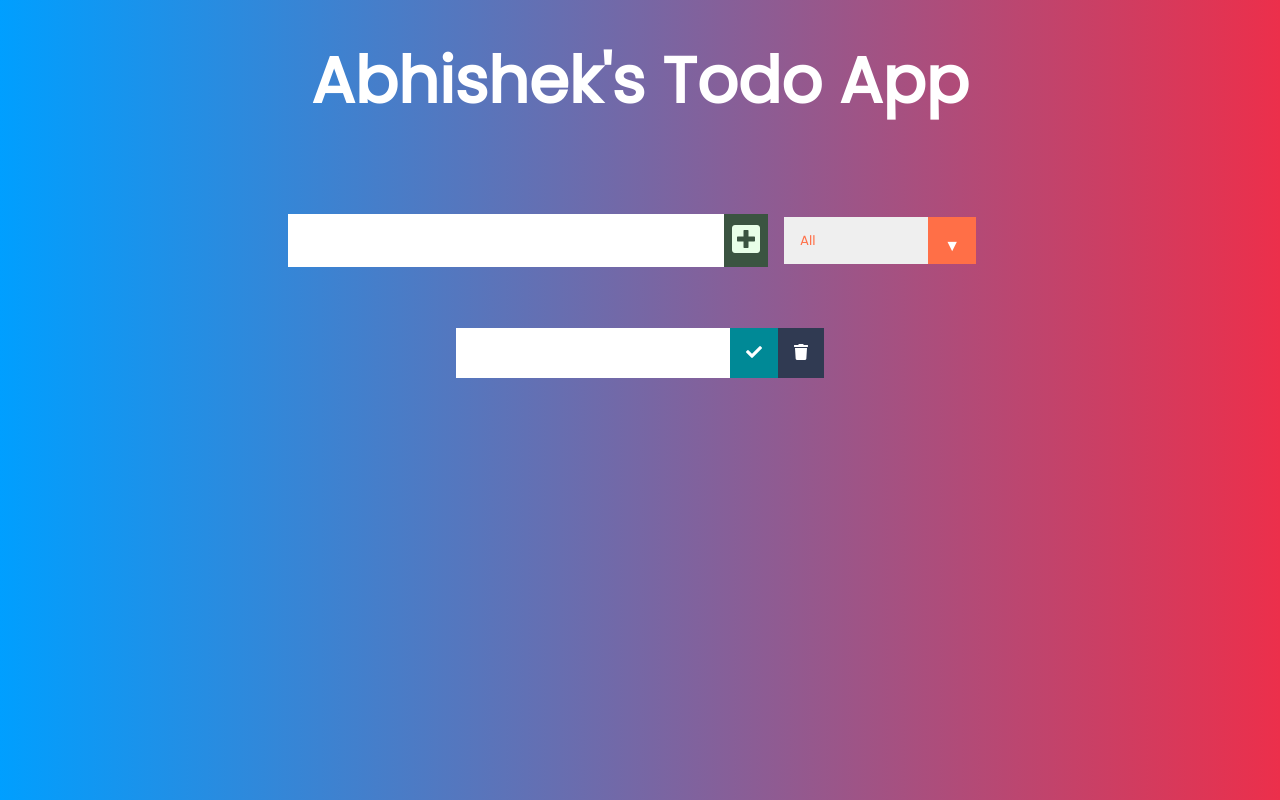
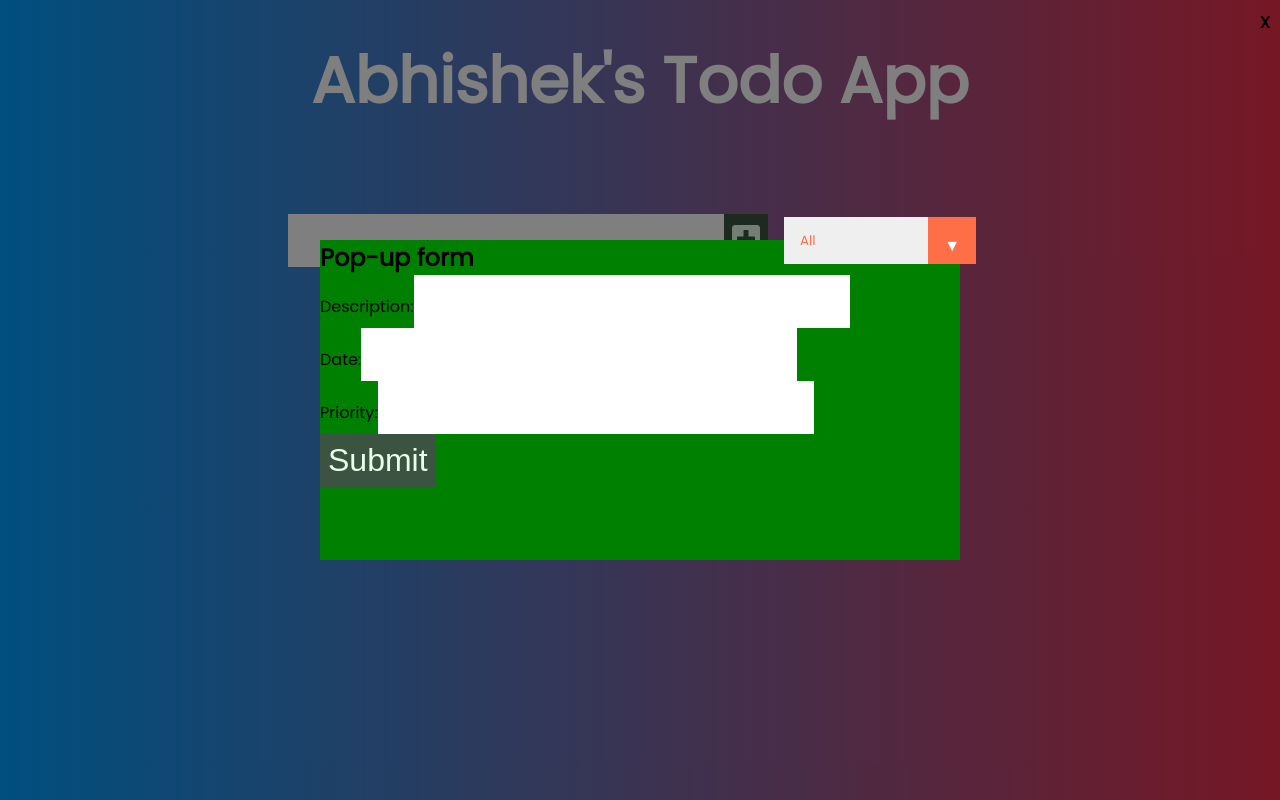
Before and after one commit to abhishek-dpai/Assignment-2-Todo-App, a React (Create React App) app: page / in a window 1280 px wide. Both pictures are taken after a click on the button 746 px from the left and 240 px from the top of the page. Built offline with nearby package versions, Linux system fonts and the light colour scheme.

Commit message:
adding sorting

```diff
--- a/src/App.css
+++ b/src/App.css
@@ -131,6 +131,43 @@ select {
   cursor: pointer;
   pointer-events: none;
 }
+.model-bg-popup{
+  color:black;
+  position: fixed;
+  width: 100%;
+  height: 100vh;
+  top: 0;
+  left:0;
+  background-color: rgba(0,0,0,0.5);
+  display: flex;
+  align-items: center;
+  justify-content: center;
+
+}
+.model-popup{
+  position: relative;
+  background-color: green;
+  width: 50%;
+  height: 40%;
+  /* display: flex; */
+  /* justify-content: space-around; */
+  /* align-items: center; */
+  /* flex-direction: column; */
+}
+.modal button{
+  padding: 10px 30px;
+  background-color: teal;
+  color: white;
+  border:node;
+  cursor: pointer;
+}
+.modal-close{
+  position: fixed;
+  top:10px;
+  right:10px;
+  font-weight: bold;
+  cursor: pointer;
+}
 /* Transition */
 /*
 .select:hover::after {
--- a/src/App.js
+++ b/src/App.js
@@ -1,4 +1,4 @@
-import React, { useState , useEffect} from 'react';
+  import React, { useState, useEffect } from 'react';
 import './App.css';
 //importing components
 import Form from "./components/Form"
@@ -7,54 +7,65 @@ function App() {
   //state
   const [inputText, setInputText] = useState(" ");
   const [todos, setTodos] = useState([]);
-  const [status, setStatus]=  useState("all");
-  const [filteredTodos, setFilteredTodos]=useState([]);
-  useEffect(()=>{
+  const [todosDetails, setTodosDetails] = useState([]);
+  const [status, setStatus] = useState("all");
+  // status is the filter for all todo, competed or not, sorted by priority
+  const [filteredTodos, setFilteredTodos] = useState([]);
+  useEffect(() => {
     getLocalTodos();
-  },[])
-  useEffect(()=>{
+  }, [])
+  useEffect(() => {
     filterHandler();
     saveLocalTodos();
-  },[todos,status])
+  }, [todos, status])
   //functions
 
-  const filterHandler=()=>{
-    switch(status){
+  const filterHandler = () => {
+    switch (status) {
       case "completed":
-        setFilteredTodos(todos.filter((todo)=>todo.completed===true))
+        setFilteredTodos(todos.filter((todo) => todo.completed === true))
         break;
       case "uncompleted":
-          setFilteredTodos(todos.filter((todo)=>todo.completed===false))
-          break;
+        setFilteredTodos(todos.filter((todo) => todo.completed === false))
+        break;
       default:
         setFilteredTodos(todos);
         break;
     }
   }
   //save to local
-  const saveLocalTodos=()=>{
-    localStorage.setItem("todos",JSON.stringify(todos))
+  const saveLocalTodos = () => {
+    localStorage.setItem("todos", JSON.stringify(todos))
 
   }
-  const getLocalTodos=()=>{
+  const getLocalTodos = () => {
 
-      if(localStorage.getItem("todos")===null){
-        localStorage.setItem("todos",JSON.stringify([]));
-      }
-      else{
-        let todoLocal=JSON.parse(localStorage.getItem("todos"))
-        setTodos(todoLocal);
+    if (localStorage.getItem("todos") === null) {
+      localStorage.setItem("todos", JSON.stringify([]));
+    }
+    else {
+      let todoLocal = JSON.parse(localStorage.getItem("todos"))
+      setTodos(todoLocal);
 
-      }
+    }
   }
   return (
     <div className="App">
       <header>
         <h1> Abhishek's Todo App </h1>
-
       </header>
-      <Form  setStatus={setStatus} todos={todos} setTodos={setTodos} inputText={inputText} setInputText={setInputText} />
-      <TodoList filteredTodos={filteredTodos} todos={todos} setTodos={setTodos}/>
+      <Form
+        setStatus={setStatus}
+        todosDetails={todosDetails}
+        setTodosDetails={setTodosDetails}
+        todos={todos}
+        setTodos={setTodos}
+        inputText={inputText}
+        setInputText={setInputText} />
+      <TodoList
+        filteredTodos={filteredTodos}
+        todos={todos}
+        setTodos={setTodos} />
     </div>
   );
 }
--- a/src/components/Form.js
+++ b/src/components/Form.js
@@ -1,13 +1,20 @@
-import React from "react";
-const Form = ({ inputText, setInputText, todos, setTodos ,setStatus}) => {
+import React,{useState} from "react";
+import PopUpForm from "./PopUpForm";
+const Form = ({ inputText, setInputText, todosDetails, setTodosDetails, todos, setTodos ,setStatus}) => {
+  //props
+  const newId=Math.floor(Math.random() * 1000000); // there might be collision
+  const [clickedCounter,setClickedCounter]=useState(0);
   const inputTextHandler = (e) => {
     setInputText(e.target.value);
   };
   const submitTodoHandler = (e) => {
+    console.log("newId="+newId);
+    console.log("clickedCounter= "+clickedCounter);
     e.preventDefault(); // stops browser from refreshing
     setTodos([...todos,
-    { text: inputText, completed: false, id: Math.floor(Math.random() * 1000000) }
+    { text: inputText, completed: false, id: newId }
     ]);
+    setClickedCounter(clickedCounter+1);
     setInputText("");
   };
   const statusHandler=(e)=>{
@@ -15,10 +22,22 @@ const Form = ({ inputText, setInputText, todos, setTodos ,setStatus}) => {
   }
   return (
     <form>
-      <input value={inputText} onChange={inputTextHandler} type="text" className="todo-input" />
-      <button onClick={submitTodoHandler} className="todo-button" type="submit">
-        <i className="fas fa-plus-square"></i>
+      <input
+        value={inputText}
+        onChange={inputTextHandler}
+        type="text"
+        className="todo-input" />
+      <button
+        onClick={submitTodoHandler}
+        className="todo-button"
+        type="submit">
+           <i className="fas fa-plus-square"></i>
       </button>
+      {
+        clickedCounter!==0?<PopUpForm todosDetails={todosDetails} setTodosDetails={setTodosDetails} id={newId} />:""
+
+      }
+
       <div className="select">
         <select onChange={statusHandler} name="todos" className="filter-todo">
           <option value="all">All</option>
--- /dev/null
+++ b/src/components/PopUpForm.js
@@ -0,0 +1,31 @@
+import React from "react";
+import '../App.css';
+
+const PopUpForm = (todosDetails, setTodosDetails, id) => {
+    const submitDetailsHandler=(e)=>{
+        console.log(e);
+        // setTodosDetails([...todosDetails, {description: }]);
+    }
+
+    return (
+
+        <div className="model-bg-popup">
+            <div className="model-popup">
+                <h2>Pop-up form</h2>
+                <label htmlFor="description">Description:</label>
+                <input type="text" name="description"/>
+                <br/>
+                <label htmlFor="date">Date:</label>
+                <input type="text" name="date"/>
+                <br/>
+                <label htmlFor="priority">Priority:</label>
+                <input type="text" name="priority"/>
+                <br/>
+                <button onClick={submitDetailsHandler}>Submit</button>
+                <span className="modal-close">X</span>
+            </div>
+
+        </div>
+    )
+};
+export default PopUpForm;
```
Also changed, not shown: src/components/Todo.js (+16 -10 lines), src/components/TodoList.js (+6 -1 lines).
